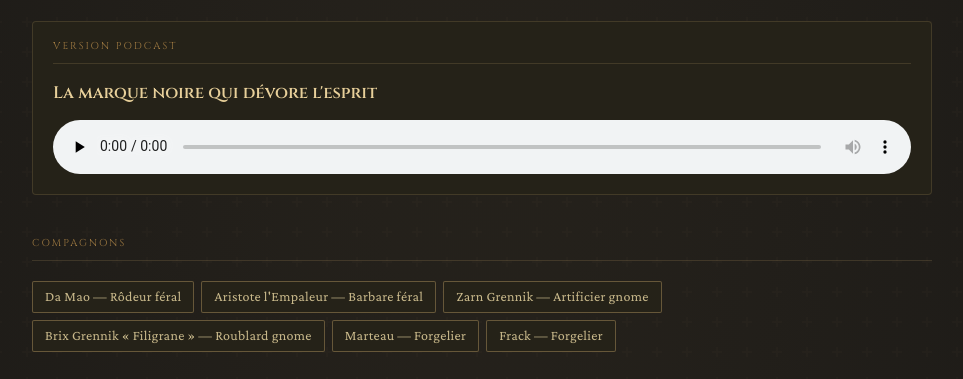
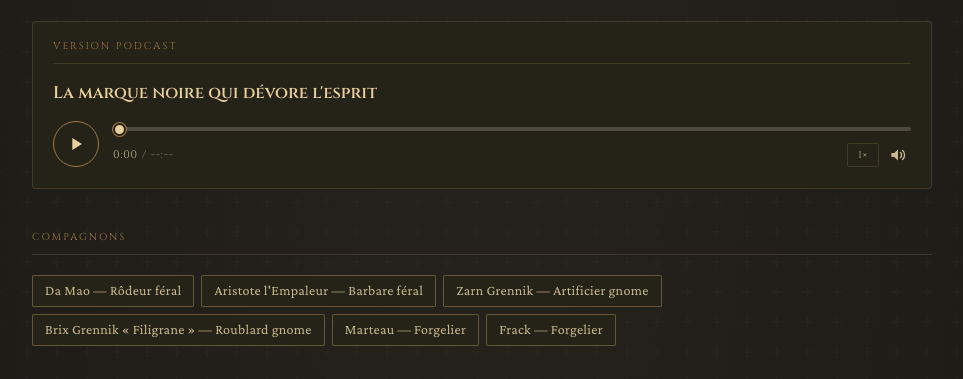
Before and after one commit to Reiago/Campagne-en-Eberron, a plain HTML site: page session-20261024.html in a window 1280 px wide. Shown: the part 403-782 px from the top of the page, without its empty margins (158-1121 px from the left). Drawn offline with nearby package versions, Linux system fonts and the light colour scheme.

Commit message:
Remplace le lecteur audio natif par un lecteur aux couleurs du site
Le lecteur natif blanc jurait avec la charte sombre. Le nouveau lecteur
(audio-player.js) enrichit les <audio> des blocs .podcast-block :
lecture/pause, barre de progression, temps, vitesse et coupure du son,
stylés via les variables de style.css pour suivre les trois thèmes.
Sans JavaScript, le lecteur natif reste affiché en repli.

Co-Authored-By: Claude Opus 5.5 <noreply@anthropic.com>

```diff
--- /dev/null
+++ b/audio-player.js
@@ -0,0 +1,125 @@
+/* ── Lecteur audio aux couleurs du site ──────────────────────────────────────
+   Remplace les contrôles natifs (blancs, hors charte) des <audio> placés dans
+   un .podcast-block par un lecteur stylé via les variables de style.css, donc
+   compatible avec les trois thèmes. Sans JavaScript, le lecteur natif reste
+   affiché en repli. */
+(function () {
+  const ICONS = {
+    play:  '<svg viewBox="0 0 24 24" aria-hidden="true"><path d="M8 5.5v13l10.5-6.5z"/></svg>',
+    pause: '<svg viewBox="0 0 24 24" aria-hidden="true"><path d="M7 5h3.5v14H7zM13.5 5H17v14h-3.5z"/></svg>',
+    sound: '<svg viewBox="0 0 24 24" aria-hidden="true"><path d="M4 9.5h3.5L12 5.5v13l-4.5-4H4z"/><path d="M15 9a4 4 0 0 1 0 6M17.5 6.5a7.5 7.5 0 0 1 0 11" fill="none" stroke="currentColor" stroke-width="1.6" stroke-linecap="round"/></svg>',
+    muted: '<svg viewBox="0 0 24 24" aria-hidden="true"><path d="M4 9.5h3.5L12 5.5v13l-4.5-4H4z"/><path d="M15.5 9.5l5 5M20.5 9.5l-5 5" fill="none" stroke="currentColor" stroke-width="1.6" stroke-linecap="round"/></svg>',
+  };
+  const SPEEDS = [1, 1.25, 1.5, 2, 0.75];
+
+  function fmt(sec) {
+    if (!isFinite(sec) || sec < 0) return '--:--';
+    const s = Math.floor(sec);
+    const h = Math.floor(s / 3600);
+    const m = Math.floor((s % 3600) / 60);
+    const r = String(s % 60).padStart(2, '0');
+    return h ? `${h}:${String(m).padStart(2, '0')}:${r}` : `${m}:${r}`;
+  }
+
+  function enhance(audio) {
+    if (audio.dataset.enhanced) return;
+    audio.dataset.enhanced = '1';
+    audio.controls = false;
+    audio.style.display = 'none';
+
+    const title = audio.closest('.podcast-block')?.querySelector('.podcast-title')?.textContent.trim() || 'audio';
+
+    const ui = document.createElement('div');
+    ui.className = 'audio-player';
+    ui.innerHTML = `
+      <button type="button" class="ap-play" aria-label="Lire « ${title} »">${ICONS.play}</button>
+      <div class="ap-body">
+        <input type="range" class="ap-seek" min="0" max="1000" step="1" value="0" aria-label="Position de lecture">
+        <div class="ap-meta">
+          <span class="ap-time"><span class="ap-cur">0:00</span> / <span class="ap-dur">--:--</span></span>
+          <span class="ap-tools">
+            <button type="button" class="ap-speed" aria-label="Vitesse de lecture">1×</button>
+            <button type="button" class="ap-mute" aria-label="Couper le son">${ICONS.sound}</button>
+          </span>
+        </div>
+      </div>`;
+    audio.after(ui);
+
+    const btnPlay = ui.querySelector('.ap-play');
+    const seek = ui.querySelector('.ap-seek');
+    const cur = ui.querySelector('.ap-cur');
+    const dur = ui.querySelector('.ap-dur');
+    const btnSpeed = ui.querySelector('.ap-speed');
+    const btnMute = ui.querySelector('.ap-mute');
+    let dragging = false;
+
+    const paintSeek = () => seek.style.setProperty('--pct', (seek.value / 10) + '%');
+
+    function sync() {
+      if (!dragging && audio.duration) {
+        seek.value = Math.round((audio.currentTime / audio.duration) * 1000);
+        paintSeek();
+      }
+      cur.textContent = fmt(audio.currentTime);
+    }
+
+    btnPlay.addEventListener('click', () => {
+      if (audio.paused) audio.play(); else audio.pause();
+    });
+    audio.addEventListener('play', () => {
+      // Un seul son à la fois sur la page
+      document.querySelectorAll('audio').forEach(a => { if (a !== audio) a.pause(); });
+      btnPlay.innerHTML = ICONS.pause;
+      btnPlay.setAttribute('aria-label', `Mettre « ${title} » en pause`);
+      ui.classList.add('is-playing');
+    });
+    audio.addEventListener('pause', () => {
+      btnPlay.innerHTML = ICONS.play;
+      btnPlay.setAttribute('aria-label', `Lire « ${title} »`);
+      ui.classList.remove('is-playing');
+    });
+    audio.addEventListener('waiting', () => ui.classList.add('is-loading'));
+    audio.addEventListener('playing', () => ui.classList.remove('is-loading'));
+    audio.addEventListener('loadedmetadata', () => { dur.textContent = fmt(audio.duration); sync(); });
+    audio.addEventListener('timeupdate', sync);
+    audio.addEventListener('ended', () => { audio.currentTime = 0; sync(); });
+
+    seek.addEventListener('input', () => {
+      dragging = true;
+      paintSeek();
+      if (audio.duration) cur.textContent = fmt((seek.value / 1000) * audio.duration);
+    });
+    seek.addEventListener('change', () => {
+      dragging = false;
+      if (audio.duration) {
+        audio.currentTime = (seek.value / 1000) * audio.duration;
+      } else {
+        // Durée pas encore connue (preload="none") : on charge puis on se positionne
+        const ratio = seek.value / 1000;
+        audio.addEventListener('loadedmetadata', () => { audio.currentTime = ratio * audio.duration; }, { once: true });
+        audio.load();
+      }
+    });
+
+    btnSpeed.addEventListener('click', () => {
+      const next = SPEEDS[(SPEEDS.indexOf(audio.playbackRate) + 1) % SPEEDS.length] || 1;
+      audio.playbackRate = next;
+      btnSpeed.textContent = String(next).replace('.', ',') + '×';
+    });
+
+    btnMute.addEventListener('click', () => { audio.muted = !audio.muted; });
+    audio.addEventListener('volumechange', () => {
+      btnMute.innerHTML = audio.muted ? ICONS.muted : ICONS.sound;
+      btnMute.setAttribute('aria-label', audio.muted ? 'Rétablir le son' : 'Couper le son');
+    });
+
+    paintSeek();
+  }
+
+  function init() {
+    document.querySelectorAll('.podcast-block audio').forEach(enhance);
+  }
+
+  if (document.readyState === 'loading') document.addEventListener('DOMContentLoaded', init);
+  else init();
+})();
--- a/index.html
+++ b/index.html
@@ -82,6 +82,7 @@
   <div class="ornament">— ⬥ —</div>
 </div>
 <script src="nav.js"></script>
+<script src="audio-player.js"></script>
 <script type="module">
   import { requireAuth, logout } from './auth.js';
 
--- a/session-20261024.html
+++ b/session-20261024.html
@@ -594,6 +594,7 @@
   <div class="ornament">— ⬥ —</div>
 </div>
 <script src="nav.js"></script>
+<script src="audio-player.js"></script>
 <script type="module">
   import { requireAuth, logout } from './auth.js';
 
--- a/style.css
+++ b/style.css
@@ -342,6 +342,115 @@ h1 {
 }
 .podcast-block audio { width: 100%; display: block; }
 .podcast-block a { color: var(--gold-light); }
+
+/* Lecteur audio custom (audio-player.js) : remplace les contrôles natifs */
+.audio-player {
+  display: flex;
+  align-items: center;
+  gap: 14px;
+}
+.audio-player button {
+  background: transparent;
+  border: none;
+  color: var(--text-muted);
+  cursor: pointer;
+  font: inherit;
+  display: inline-flex;
+  align-items: center;
+  justify-content: center;
+  transition: color 0.2s, background 0.2s, border-color 0.2s;
+}
+.audio-player button:hover { color: var(--gold-light); }
+.audio-player button:focus-visible,
+.audio-player .ap-seek:focus-visible {
+  outline: 1px solid var(--gold-light);
+  outline-offset: 3px;
+}
+.audio-player svg { width: 100%; height: 100%; fill: currentColor; }
+.audio-player .ap-play {
+  flex-shrink: 0;
+  width: 46px;
+  height: 46px;
+  border-radius: 50%;
+  border: 1px solid var(--gold-dim);
+  color: var(--gold-light);
+  padding: 11px;
+}
+.audio-player .ap-play:hover { background: var(--gold-dim); color: var(--stone); }
+.audio-player.is-playing .ap-play { border-color: var(--gold-light); }
+.audio-player.is-loading .ap-play { animation: ap-pulse 1s ease-in-out infinite; }
+@keyframes ap-pulse { 50% { opacity: 0.45; } }
+.ap-body { flex: 1; min-width: 0; }
+.ap-meta {
+  display: flex;
+  align-items: center;
+  justify-content: space-between;
+  margin-top: 4px;
+}
+.ap-time {
+  font-family: var(--font-heading);
+  font-size: 11px;
+  letter-spacing: 0.08em;
+  color: var(--text-dim);
+  font-variant-numeric: tabular-nums;
+}
+.ap-cur { color: var(--text-muted); }
+.ap-tools { display: inline-flex; align-items: center; gap: 6px; }
+.audio-player .ap-speed {
+  font-family: var(--font-heading);
+  font-size: 10px;
+  letter-spacing: 0.1em;
+  min-width: 3.2em;
+  height: 24px;
+  border: 1px solid var(--border);
+  border-radius: 2px;
+  padding: 0 0.45rem;
+}
+.audio-player .ap-speed:hover { border-color: var(--gold-dim); }
+.audio-player .ap-mute { width: 26px; height: 26px; padding: 3px; }
+
+/* Barre de progression : la partie lue est remplie via --pct */
+.ap-seek {
+  -webkit-appearance: none;
+  appearance: none;
+  display: block;
+  width: 100%;
+  height: 18px;
+  margin: 0;
+  background: transparent;
+  cursor: pointer;
+  --pct: 0%;
+}
+.ap-seek::-webkit-slider-runnable-track {
+  height: 4px;
+  border-radius: 2px;
+  background: linear-gradient(to right, var(--gold) var(--pct), color-mix(in srgb, var(--text-dim) 35%, transparent) var(--pct));
+}
+.ap-seek::-moz-range-track {
+  height: 4px;
+  border-radius: 2px;
+  background: linear-gradient(to right, var(--gold) var(--pct), color-mix(in srgb, var(--text-dim) 35%, transparent) var(--pct));
+}
+.ap-seek::-webkit-slider-thumb {
+  -webkit-appearance: none;
+  width: 13px;
+  height: 13px;
+  margin-top: -4.5px;
+  border-radius: 50%;
+  background: var(--gold-light);
+  border: 2px solid var(--stone-mid);
+  box-shadow: 0 0 0 1px var(--gold-dim);
+  transition: transform 0.15s;
+}
+.ap-seek::-moz-range-thumb {
+  width: 11px;
+  height: 11px;
+  border-radius: 50%;
+  background: var(--gold-light);
+  border: 2px solid var(--stone-mid);
+  box-shadow: 0 0 0 1px var(--gold-dim);
+}
+.ap-seek:hover::-webkit-slider-thumb { transform: scale(1.2); }
 .trait-name {
   font-family: var(--font-heading);
   font-size: 13px;
```
Also changed, not shown: session-20260905.html (+1 -0 lines).
